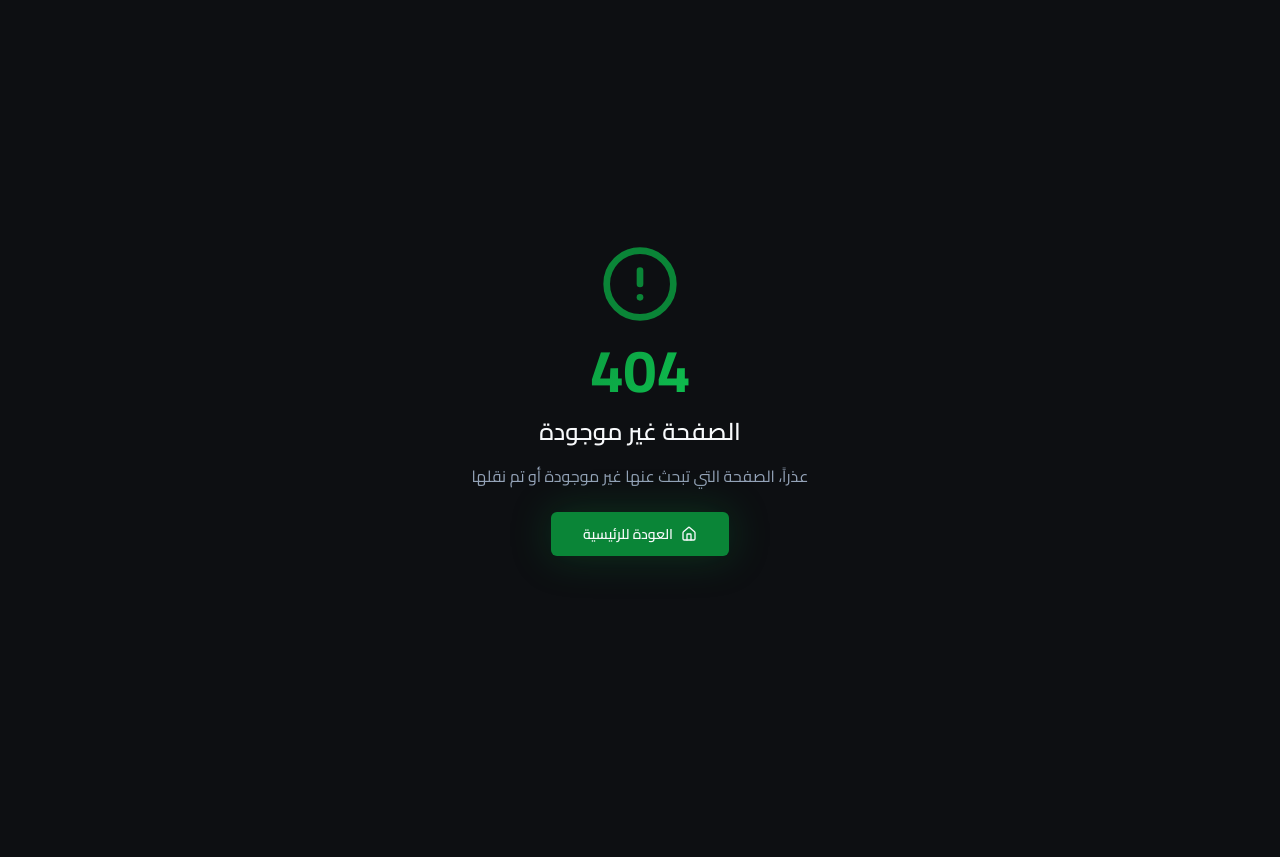
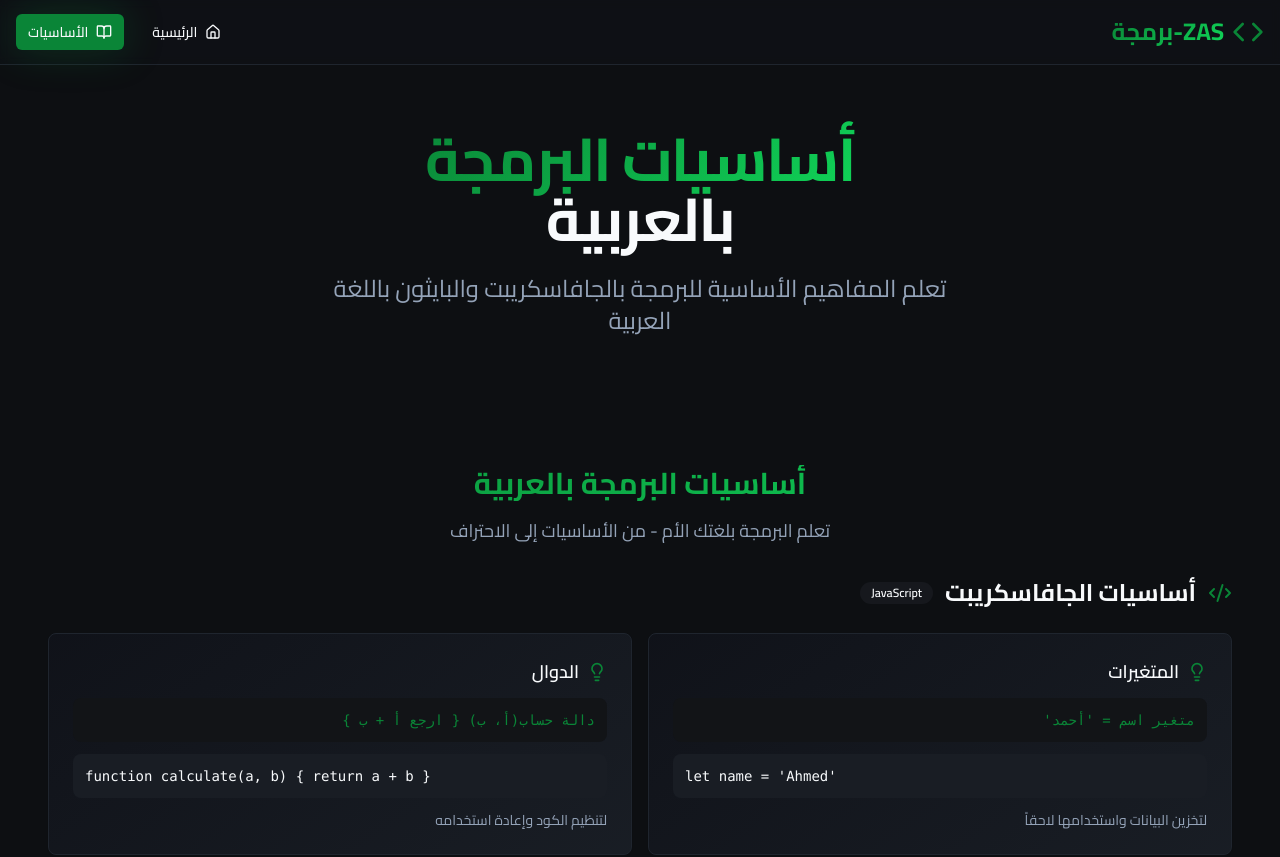
Before and after one commit to sayed756102/zasa-arabi-code, a React (Vite) app: page /basics in a window 1280 px wide. Before the commit this address had no page. Shown: the top 857 px of the page. Before the commit the page ends 800 px from the top, so only its background shows below. Built offline with nearby package versions, Linux system fonts and the light colour scheme.

Commit message:
Refactor basics section
Move the basics section to its own page. The homepage will now feature the programming section, and clicking the basics button will display the basics section.

```diff
--- a/src/App.tsx
+++ b/src/App.tsx
@@ -4,6 +4,7 @@ import { TooltipProvider } from "@/components/ui/tooltip";
 import { QueryClient, QueryClientProvider } from "@tanstack/react-query";
 import { BrowserRouter, Routes, Route } from "react-router-dom";
 import Index from "./pages/Index";
+import Basics from "./pages/Basics";
 import NotFound from "./pages/NotFound";
 
 const queryClient = new QueryClient();
@@ -16,6 +17,7 @@ const App = () => (
       <BrowserRouter>
         <Routes>
           <Route path="/" element={<Index />} />
+          <Route path="/basics" element={<Basics />} />
           {/* ADD ALL CUSTOM ROUTES ABOVE THE CATCH-ALL "*" ROUTE */}
           <Route path="*" element={<NotFound />} />
         </Routes>
--- a/src/components/Header.tsx
+++ b/src/components/Header.tsx
@@ -1,31 +1,44 @@
 import { Button } from "@/components/ui/button";
 import { Code, BookOpen, Home } from "lucide-react";
+import { Link, useLocation } from "react-router-dom";
 
 const Header = () => {
+  const location = useLocation();
+
   return (
     <header className="border-b border-border bg-card/50 backdrop-blur-sm sticky top-0 z-50">
       <div className="container mx-auto px-4 h-16 flex items-center justify-between">
         <div className="flex items-center gap-3">
-          <div className="flex items-center gap-2">
+          <Link to="/" className="flex items-center gap-2">
             <Code className="h-8 w-8 text-primary" />
             <h1 className="text-2xl font-bold gradient-hero bg-clip-text text-transparent">
               ZAS-برمجة
             </h1>
-          </div>
+          </Link>
         </div>
 
         <nav className="flex items-center gap-4">
-          <Button variant="ghost" size="sm" className="gap-2">
-            <Home className="h-4 w-4" />
-            الرئيسية
+          <Button
+            variant={location.pathname === "/" ? "default" : "ghost"}
+            size="sm"
+            className="gap-2"
+            asChild
+          >
+            <Link to="/">
+              <Home className="h-4 w-4" />
+              الرئيسية
+            </Link>
           </Button>
-          <Button variant="ghost" size="sm" className="gap-2">
-            <BookOpen className="h-4 w-4" />
-            الأساسيات
-          </Button>
-          <Button variant="ghost" size="sm" className="gap-2">
-            <Code className="h-4 w-4" />
-            المحرر
+          <Button
+            variant={location.pathname === "/basics" ? "default" : "ghost"}
+            size="sm"
+            className="gap-2"
+            asChild
+          >
+            <Link to="/basics">
+              <BookOpen className="h-4 w-4" />
+              الأساسيات
+            </Link>
           </Button>
         </nav>
       </div>
--- a/src/components/HeroSection.tsx
+++ b/src/components/HeroSection.tsx
@@ -1,8 +1,16 @@
 import { Button } from "@/components/ui/button";
 import { Badge } from "@/components/ui/badge";
 import { Code, Rocket, BookOpen, Zap } from "lucide-react";
+import { Link } from "react-router-dom";
 
 const HeroSection = () => {
+  const scrollToEditor = () => {
+    const editorSection = document.querySelector('[data-editor-section]');
+    if (editorSection) {
+      editorSection.scrollIntoView({ behavior: 'smooth' });
+    }
+  };
+
   return (
     <section className="py-20 px-4">
       <div className="container mx-auto text-center">
@@ -29,14 +37,16 @@ const HeroSection = () => {
 
           {/* Action Buttons */}
           <div className="flex flex-col sm:flex-row gap-4 justify-center items-center">
-            <Button size="lg" className="text-lg px-8 py-6 glow-primary">
+            <Button size="lg" className="text-lg px-8 py-6 glow-primary" onClick={scrollToEditor}>
               <Code className="ml-2 h-5 w-5" />
               ابدأ البرمجة الآن
             </Button>
 
-            <Button variant="outline" size="lg" className="text-lg px-8 py-6">
-              <BookOpen className="ml-2 h-5 w-5" />
-              تعلم الأساسيات
+            <Button asChild variant="outline" size="lg" className="text-lg px-8 py-6">
+              <Link to="/basics">
+                <BookOpen className="ml-2 h-5 w-5" />
+                تعلم الأساسيات
+              </Link>
             </Button>
           </div>
 
--- /dev/null
+++ b/src/pages/Basics.tsx
@@ -0,0 +1,57 @@
+import Header from "@/components/Header";
+import BasicsSection from "@/components/BasicsSection";
+
+const Basics = () => {
+  return (
+    <div className="min-h-screen bg-background">
+      <Header />
+
+      <main>
+        {/* Hero Section for Basics */}
+        <section className="py-16 px-4">
+          <div className="container mx-auto text-center">
+            <div className="max-w-3xl mx-auto space-y-6">
+              <h1 className="text-4xl md:text-6xl font-bold tracking-tight">
+                <span className="gradient-hero bg-clip-text text-transparent">
+                  أساسيات البرمجة
+                </span>
+                <br />
+                <span className="text-foreground">بالعربية</span>
+              </h1>
+
+              <p className="text-xl md:text-2xl text-muted-foreground max-w-2xl mx-auto leading-relaxed">
+                تعلم المفاهيم الأساسية للبرمجة بالجافاسكريبت والبايثون باللغة العربية
+              </p>
+            </div>
+          </div>
+        </section>
+
+        {/* Basics Content */}
+        <section className="py-16 px-4">
+          <div className="container mx-auto">
+            <BasicsSection />
+          </div>
+        </section>
+      </main>
+
+      {/* Footer */}
+      <footer className="border-t border-border py-12 px-4 bg-card/30">
+        <div className="container mx-auto text-center">
+          <div className="flex items-center justify-center gap-2 mb-4">
+            <div className="text-2xl font-bold gradient-hero bg-clip-text text-transparent">
+              ZAS-برمجة
+            </div>
+          </div>
+          <p className="text-muted-foreground mb-4">
+            منصة البرمجة العربية الأولى - تعلم، اكتب، وطور بلغتك الأم
+          </p>
+          <p className="text-sm text-muted-foreground">
+            © 2024 ZAS-برمجة. جميع الحقوق محفوظة.
+          </p>
+        </div>
+      </footer>
+    </div>
+  );
+};
+
+export default Basics;
--- a/src/pages/Index.tsx
+++ b/src/pages/Index.tsx
@@ -1,9 +1,11 @@
 import { useState } from "react";
 import { Tabs, TabsContent, TabsList, TabsTrigger } from "@/components/ui/tabs";
+import { Button } from "@/components/ui/button";
 import Header from "@/components/Header";
 import HeroSection from "@/components/HeroSection";
 import CodeEditor from "@/components/CodeEditor";
-import BasicsSection from "@/components/BasicsSection";
+import { Link } from "react-router-dom";
+import { BookOpen } from "lucide-react";
 
 const Index = () => {
   const [activeLanguage, setActiveLanguage] = useState<"javascript" | "python">("javascript");
@@ -17,15 +19,23 @@ const Index = () => {
         <HeroSection />
 
         {/* Code Editor Section */}
-        <section className="py-16 px-4 bg-muted/30">
+        <section className="py-16 px-4 bg-muted/30" data-editor-section>
           <div className="container mx-auto">
             <div className="text-center mb-12">
               <h2 className="text-3xl font-bold mb-4 gradient-hero bg-clip-text text-transparent">
                 محرر الأكواد العربي
               </h2>
-              <p className="text-muted-foreground text-lg">
+              <p className="text-muted-foreground text-lg mb-6">
                 اكتب الكود بالعربية واحصل على الترجمة الفورية
               </p>
+
+              {/* Link to Basics */}
+              <Button asChild variant="outline" size="lg" className="gap-2 mb-8">
+                <Link to="/basics">
+                  <BookOpen className="h-5 w-5" />
+                  تعلم الأساسيات أولاً
+                </Link>
+              </Button>
             </div>
 
             <Tabs value={activeLanguage} onValueChange={(value) => setActiveLanguage(value as "javascript" | "python")} className="w-full">
@@ -46,13 +56,6 @@ const Index = () => {
                 <CodeEditor language="python" />
               </TabsContent>
             </Tabs>
-          </div>
-        </section>
-
-        {/* Basics Section */}
-        <section className="py-16 px-4">
-          <div className="container mx-auto">
-            <BasicsSection />
           </div>
         </section>
       </main>
```
